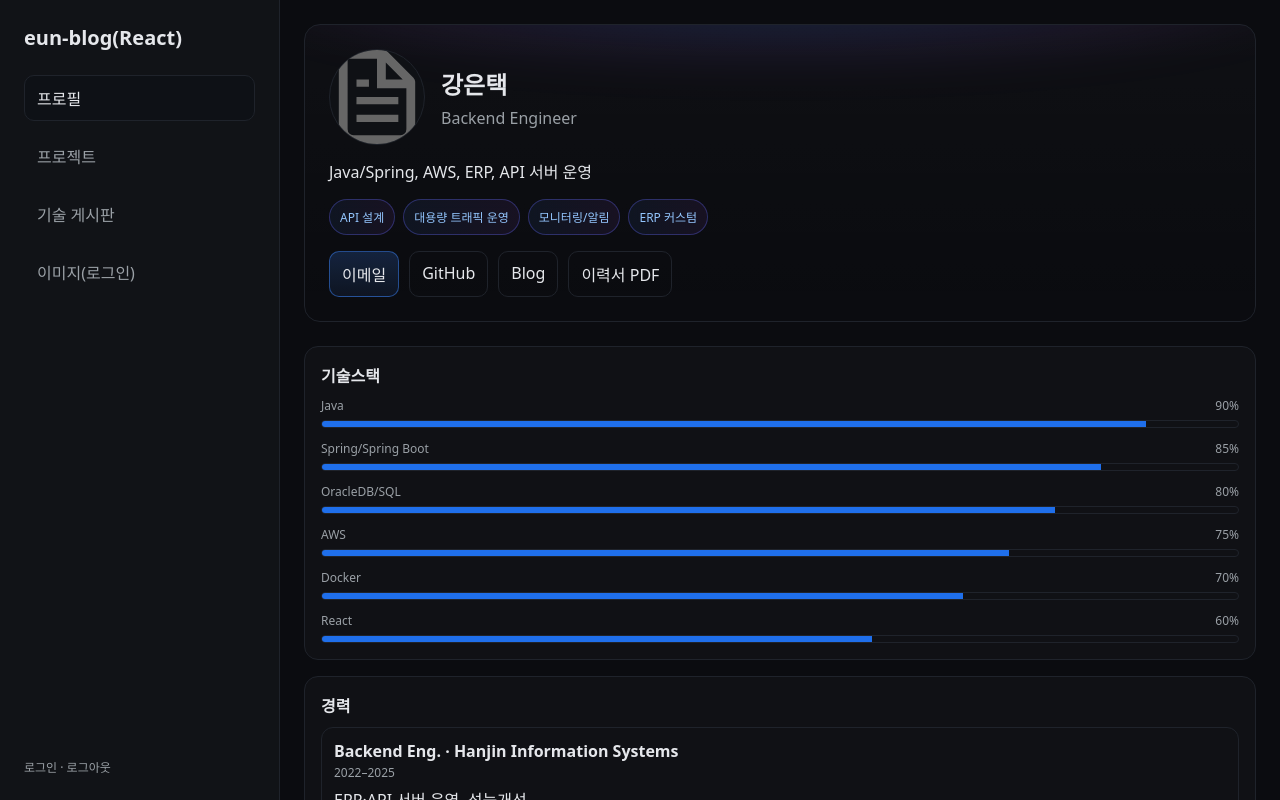
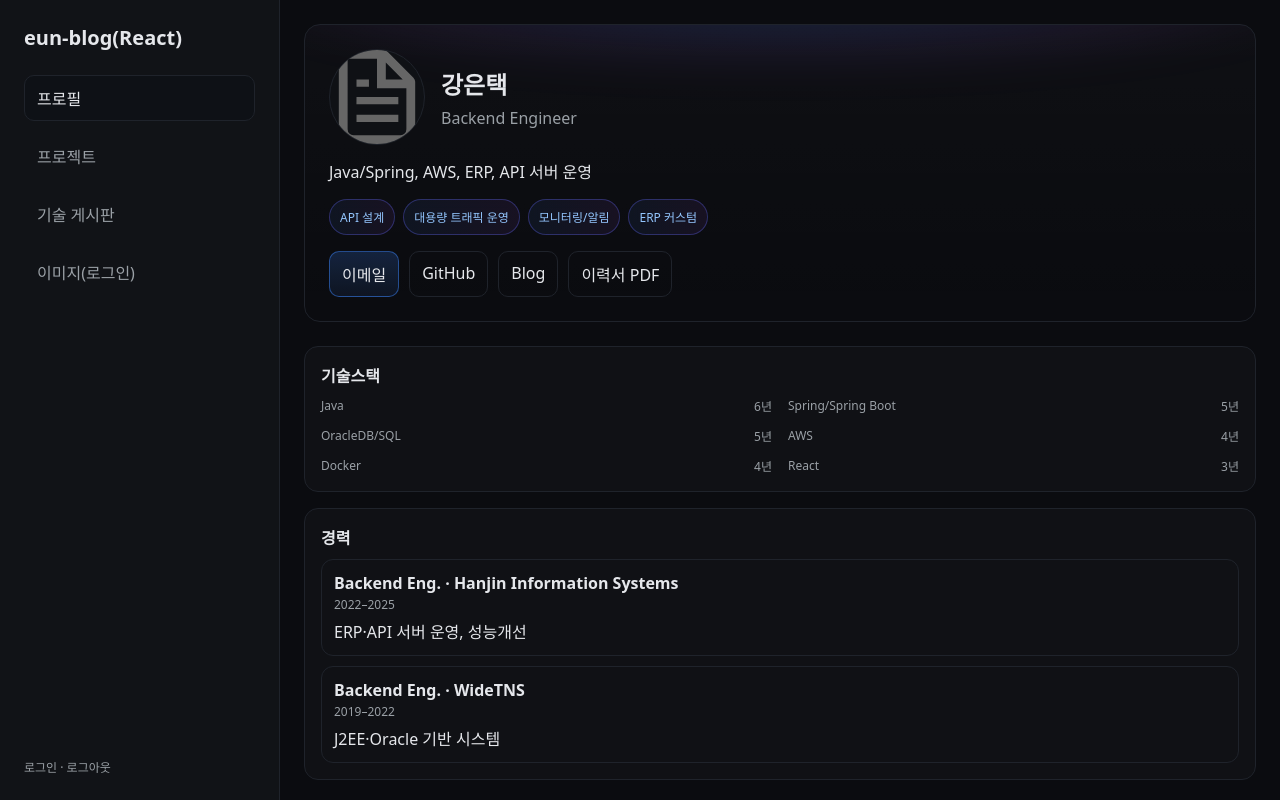
Before and after one commit to ket3613/eun-blog, a Next.js app: page /profile in a window 1280 px wide. Shown: the top 800 px of the page. Built offline with nearby package versions, Linux system fonts and the light colour scheme.

Commit message:
-프로필 화면 변경
Signed-off-by: etkang <h.etkang@kalmate.net>

```diff
--- a/src/app/profile/page.tsx
+++ b/src/app/profile/page.tsx
@@ -55,21 +55,12 @@ export default function ProfilePage() {
         {profile.skills?.length ? (
           <section className={s.card}>
             <h2 className={s.cardTitle}>기술스택</h2>
-            <div style={{ display: "grid", gap: 12 }}>
+            <div className={s.skillsGrid}>
               {profile.skills.map((sk) => (
                 <div className={s.skillRow} key={sk.name}>
                   <div className={s.skillMeta}>
                     <span>{sk.name}</span>
-                    <span>{sk.level}%</span>
-                  </div>
-                  <div className={s.bar}>
-                    <motion.div
-                      className={s.fill}
-                      initial={{ width: 0 }}
-                      whileInView={{ width: `${sk.level}%` }}
-                      viewport={{ once: true }}
-                      transition={{ duration: 0.6, ease: "easeOut" }}
-                    />
+                    <span>{sk.years}년</span>
                   </div>
                 </div>
               ))}
--- a/src/lib/data.ts
+++ b/src/lib/data.ts
@@ -6,18 +6,19 @@ export const profile = {
     bio: "Java/Spring, AWS, ERP, API 서버 운영",
     email: "ket3613@example.com",
     avatar: "/file.svg", // 프로필 이미지 경로 (임시 더미)
+    role:"Admin",
     links: [
         { label: "GitHub", href: "https://github.com/ket3613" },
         { label: "Blog", href: "#" }
     ],
     // 기술 스택과 숙련도 목록
     skills: [
-        { name: "Java", level: 90 },
-        { name: "Spring/Spring Boot", level: 85 },
-        { name: "OracleDB/SQL", level: 80 },
-        { name: "AWS", level: 75 },
-        { name: "Docker", level: 70 },
-        { name: "React", level: 60 }
+        { name: "Java", years: 6 },
+        { name: "Spring/Spring Boot", years: 5 },
+        { name: "OracleDB/SQL", years: 5 },
+        { name: "AWS", years: 4 },
+        { name: "Docker", years: 4 },
+        { name: "React", years: 3 }
     ],
     // 주요 강점
     highlights: ["API 설계", "대용량 트래픽 운영", "모니터링/알림", "ERP 커스텀"],
--- a/src/styles/profile.module.css
+++ b/src/styles/profile.module.css
@@ -103,6 +103,19 @@
   margin: 0 0 10px 0;
 }
 
+/* Skills grid: 2 columns, vertical stacking */
+.skillsGrid {
+  display: grid;
+  grid-template-columns: repeat(2, minmax(0, 1fr));
+  gap: 12px 16px;
+}
+
+@media (max-width: 640px) {
+  .skillsGrid {
+    grid-template-columns: 1fr;
+  }
+}
+
 .skillRow {
   display: grid;
   gap: 6px;
```
